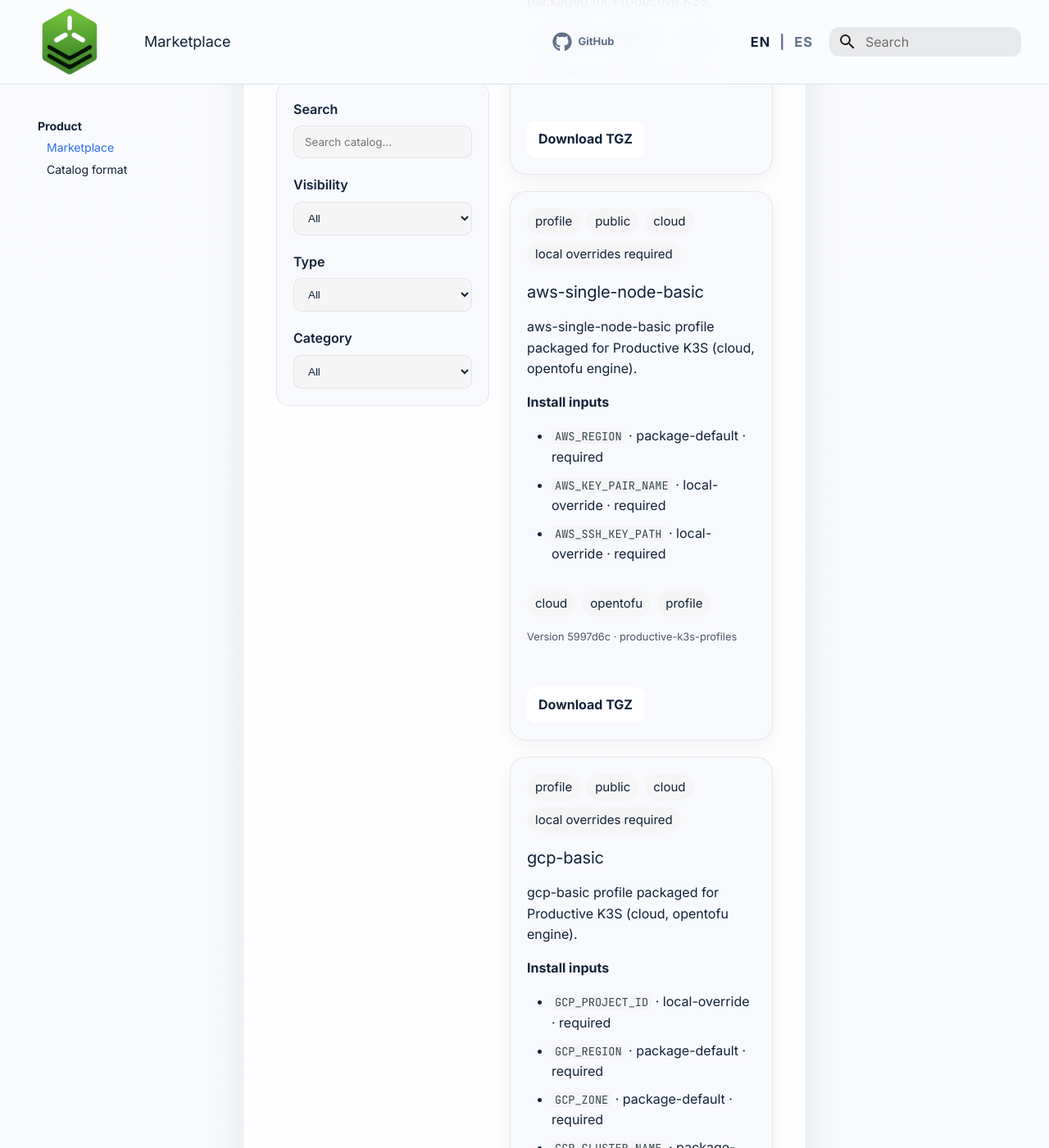
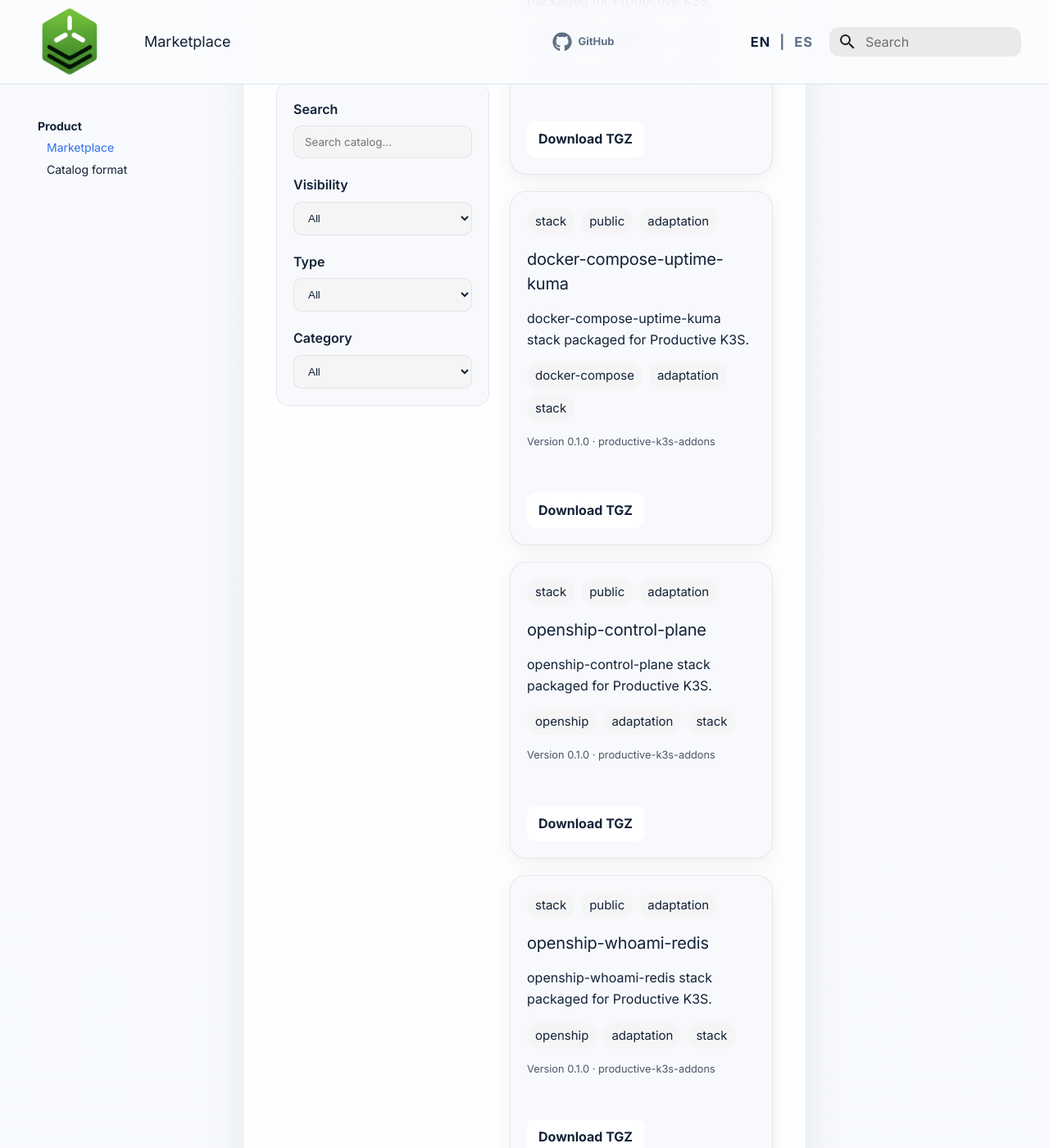
Before and after one commit to productive-k3s/productive-k3s-catalogs, an MkDocs documentation site: the page built from docs/src/en/product/catalog.md, in a window 1280 px wide and 1400 px high, scrolled down 7448 px. Shown: the whole window at 82% size. Built offline with MkDocs 1.6.1 and Material for MkDocs 9.7.7, drawn with Linux system fonts in a browser that asks for light colours; comment, search, counter and statistics services are not loaded; some of the changed text lies outside the part shown.

Commit message:
feat: publish adapter stack catalog entries

```diff
--- a/docs/src/catalogs/index.yaml
+++ b/docs/src/catalogs/index.yaml
@@ -2,7 +2,7 @@
 kind: ProductiveK3SCatalog
 metadata:
   name: productive-k3s-catalog
-  generatedAt: "2026-09-30T16:02:49Z"
+  generatedAt: "2026-09-30T20:13:42Z"
 entries:
   - id: argocd
     name: argocd
@@ -269,6 +269,51 @@
       url: https://downloads.productive-k3s.io/addons/production-readiness-0.1.0.tgz
     tags:
       - production-readiness
+      - stack
+  - id: docker-compose-uptime-kuma
+    name: docker-compose-uptime-kuma
+    kind: stack
+    visibility: public
+    category: adaptation
+    description: "docker-compose-uptime-kuma stack packaged for Productive K3S."
+    version: 0.1.0
+    sourceRepository: productive-k3s-addons
+    artifact:
+      type: tgz
+      url: https://downloads.productive-k3s.io/addons/docker-compose-uptime-kuma-0.1.0.tgz
+    tags:
+      - docker-compose
+      - adaptation
+      - stack
+  - id: openship-control-plane
+    name: openship-control-plane
+    kind: stack
+    visibility: public
+    category: adaptation
+    description: "openship-control-plane stack packaged for Productive K3S."
+    version: 0.1.0
+    sourceRepository: productive-k3s-addons
+    artifact:
+      type: tgz
+      url: https://downloads.productive-k3s.io/addons/openship-control-plane-0.1.0.tgz
+    tags:
+      - openship
+      - adaptation
+      - stack
+  - id: openship-whoami-redis
+    name: openship-whoami-redis
+    kind: stack
+    visibility: public
+    category: adaptation
+    description: "openship-whoami-redis stack packaged for Productive K3S."
+    version: 0.1.0
+    sourceRepository: productive-k3s-addons
+    artifact:
+      type: tgz
+      url: https://downloads.productive-k3s.io/addons/openship-whoami-redis-0.1.0.tgz
+    tags:
+      - openship
+      - adaptation
       - stack
   - id: aws-single-node-basic
     name: aws-single-node-basic
```
Also changed, not shown: 1 other file.
